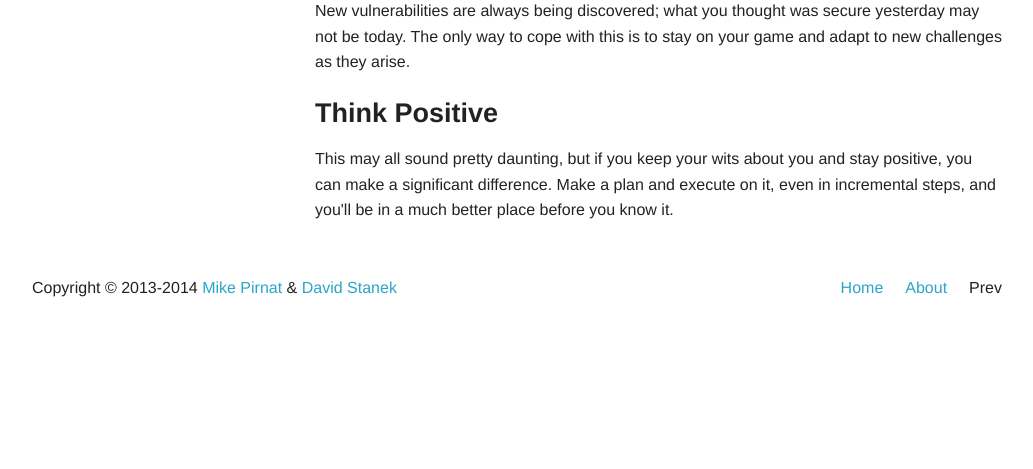
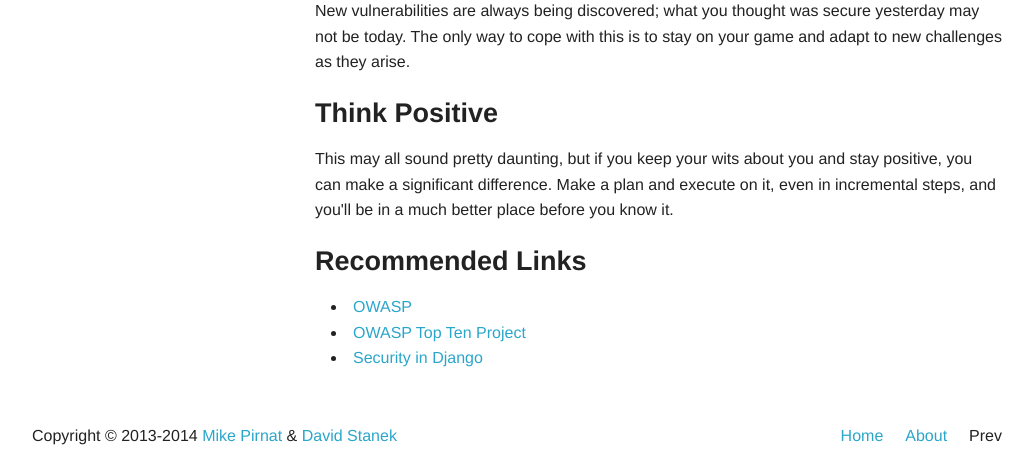
Before and after one commit to mpirnat/lets-be-bad-guys, a Django app: page /conclusion in a window 1280 px wide. Shown: the part 652-1121 px from the top of the page, without its empty margins (123-1156 px from the left). Before the commit the page ends 949 px from the top, so only its background shows below. Run offline with Django 3.2, Linux system fonts and the light colour scheme.

Commit message:
Added recommended links to conclusion

```diff
--- a/badguys_project/templates/conclusion.html
+++ b/badguys_project/templates/conclusion.html
@@ -30,6 +30,12 @@ stay positive, you can make a significant difference.  Make a plan and execute
 on it, even in incremental steps, and you'll be in a much better place before
 you know it.</p>
 
+<h3>Recommended Links</h3>
+<ul>
+    <li><a href="http://www.owasp.org">OWASP</a></li>
+    <li><a href="https://www.owasp.org/index.php/Category:OWASP_Top_Ten_Project">OWASP Top Ten Project</a></li>
+    <li><a href="https://docs.djangoproject.com/en/dev/topics/security/">Security in Django</a></li>
+</ul>
 {% endblock %}
 
 {% block extra_topnav %}
```
